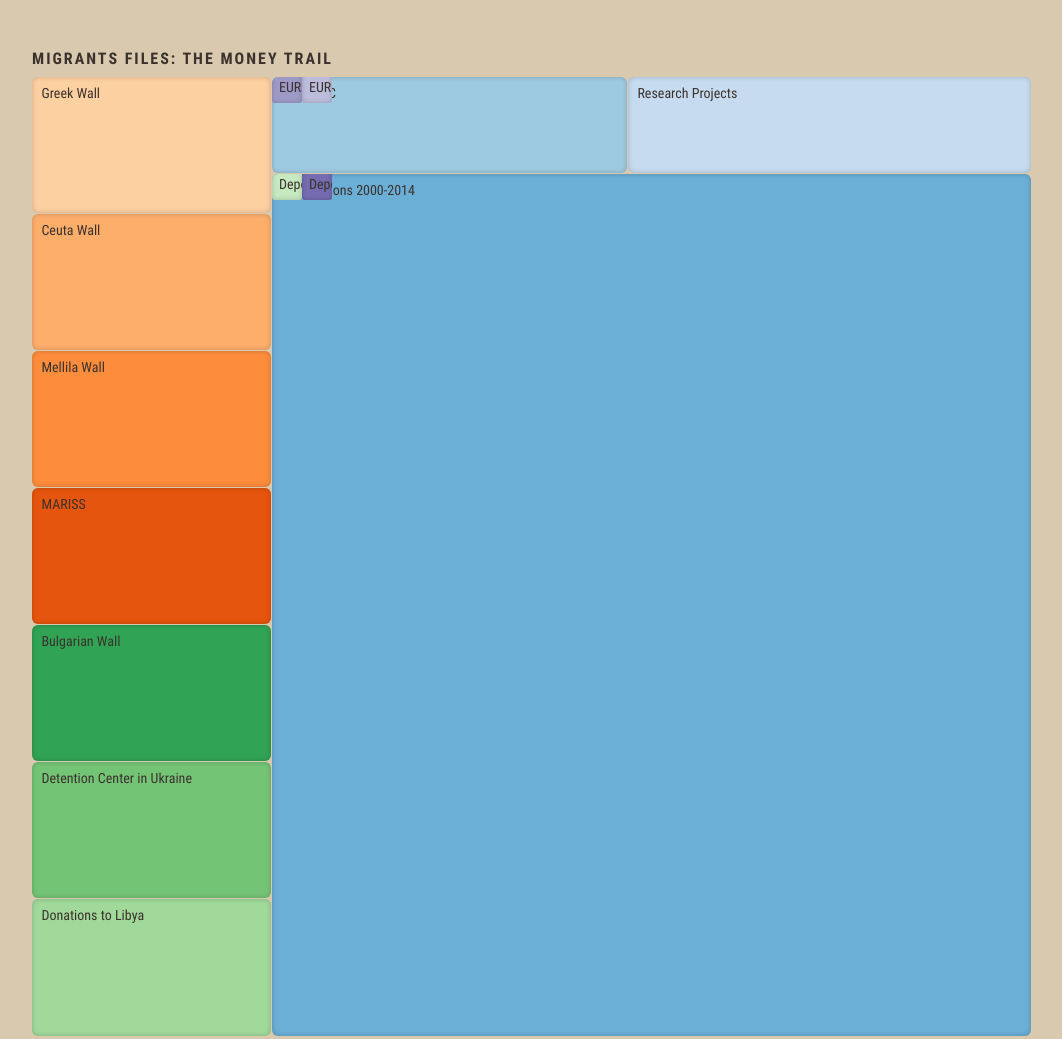
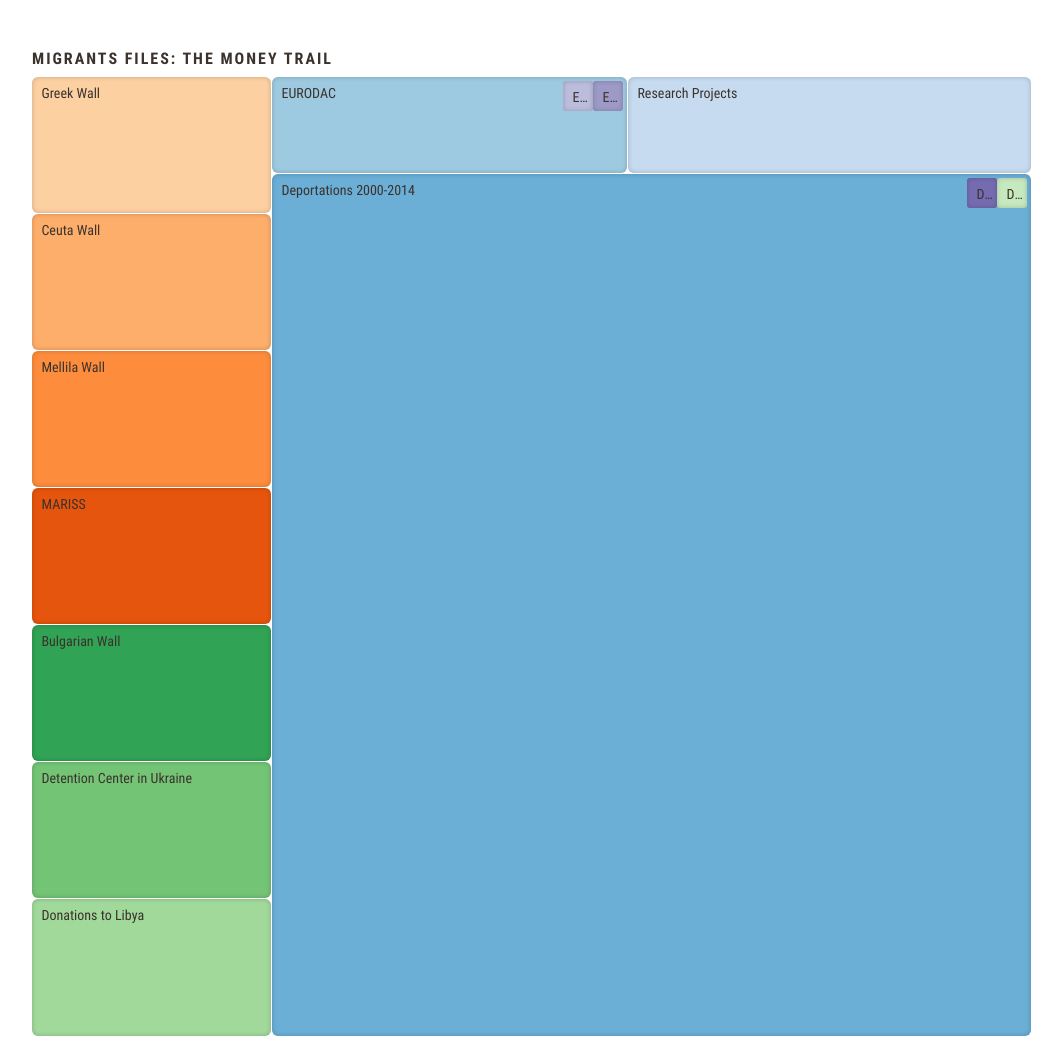
Before and after one commit to jplusplus/tmf-moneytrail, a website: page demo1/index.html in a window 1280 px wide. Shown: the whole page, without its empty margins (108-1170 px from the left). Drawn offline with nearby package versions, Linux system fonts and the light colour scheme.

Commit message:
Positioning child divs inside their parent div.

```diff
--- a/demo1/css/style.css
+++ b/demo1/css/style.css
@@ -276,7 +276,7 @@ html {
 body {;
     font: 100%/1 'Roboto Condensed', 'DejaVu Sans', Arial, sans-serif;
     color: #3b322d;
-    background-color: #d9c9ae;
+    background-color: #fff; /*d9c9ae*/
 }
 
 #page {
@@ -324,7 +324,16 @@ body {;
     box-shadow: inset 0 0 8px rgba(0,0,0,0.4);
 }
 
-.node span {
+.node-contents {
+    position: relative;
+    display: table;
+    width: 100%;
+    height: 100%;
+    padding: 0.25em;
+}
+
+.node span,
+.subnode span {
     position: absolute;
     display: block;
     float: left;
@@ -341,11 +350,11 @@ body {;
 }
 
 .subnode {
-    display: block;
-    float: left;
+    display: table-cell;
+    float: right;
     position: relative;
-    bottom: 0.25em;
-    overflow: hidden;
+    vertical-align: bottom;
+    bottom: 0;
     border-radius: 3px;
     box-shadow: inset 0 0 5px rgba(0,0,0,0.2);
     transition: background-color 0.5s ease;
@@ -357,17 +366,7 @@ body {;
     box-shadow: inset 0 0 8px rgba(0,0,0,0.4);
 }
 
-.subnode span {
-    display: block;
-    float: left;
-    width: auto;
-    font-size: 0.875em;
-    line-height: 1;
-    padding:  0.25em;
-    text-overflow: ellipsis;
-    white-space: nowrap;
-    overflow: hidden;
-}
+
 
 
 /* Tooltips
```
